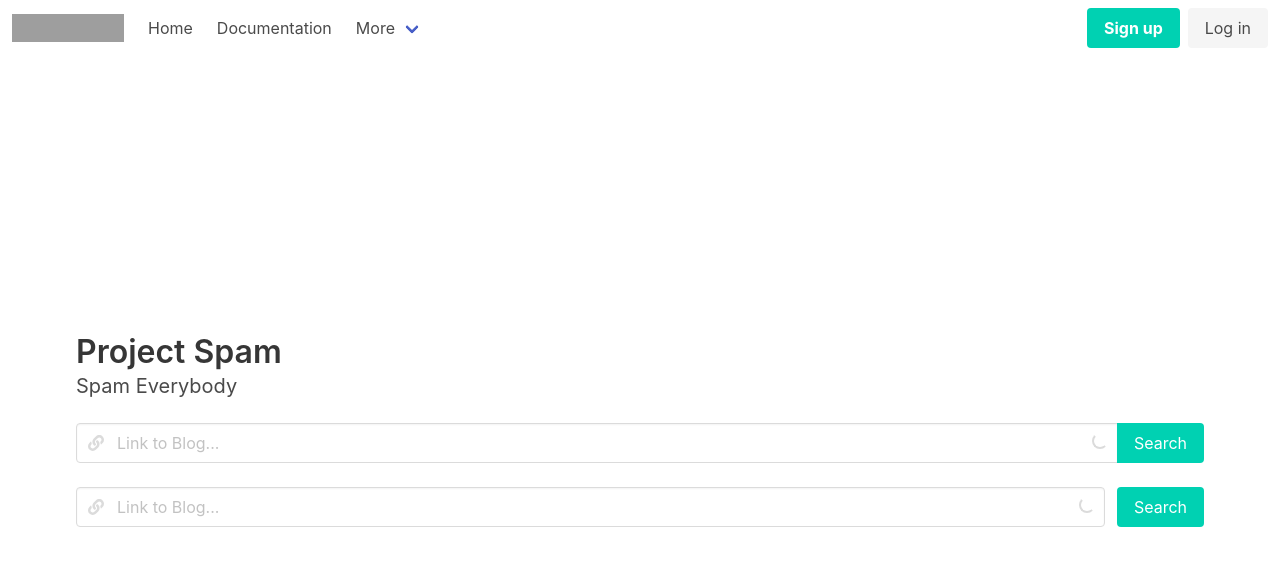
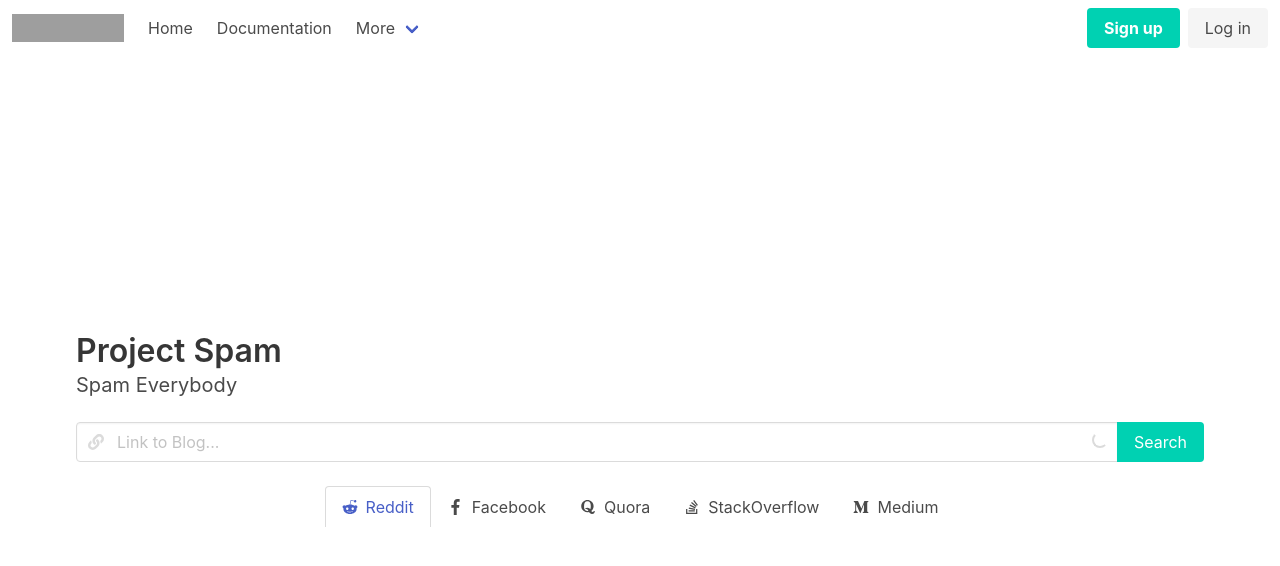
Before and after one commit to nirnejak/content-promotion-app, a Vue app: page / in a window 1280 px wide. Shown: the top 566 px of the page. Built offline with nearby package versions, Linux system fonts and the light colour scheme; grey boxes are pictures that could not be loaded.

Commit message:
Social Tabs Added

```diff
--- a/src/components/Navbar.vue
+++ b/src/components/Navbar.vue
@@ -1,9 +1,9 @@
 <template>
   <nav class="navbar" role="navigation" aria-label="main navigation">
     <div class="navbar-brand">
-      <a class="navbar-item" href="https://bulma.io">
+      <router-link class="navbar-item" to="/">
         <img src="https://bulma.io/images/bulma-logo.png" width="112" height="28" />
-      </a>
+      </router-link>
 
       <a
         role="button"
--- a/src/views/Home.vue
+++ b/src/views/Home.vue
@@ -20,18 +20,52 @@
               </div>
             </div>
           </div>
-
+        </div>
+        <div class="row">
           <div class="column">
-            <div class="field is-grouped">
-              <div class="control is-expanded is-loading has-icons-left">
-                <input type="text" class="input" placeholder="Link to Blog..." />
-                <span class="icon is-small is-left">
-                  <i class="fas fa-link" />
-                </span>
-              </div>
-              <div class="control">
-                <a class="button is-primary">Search</a>
-              </div>
+            <div class="tabs is-boxed is-centered">
+              <ul>
+                <li class="is-active">
+                  <a>
+                    <span class="icon is-small">
+                      <i class="fab fa-reddit-alien" aria-hidden="true" />
+                    </span>
+                    <span>Reddit</span>
+                  </a>
+                </li>
+                <li>
+                  <a>
+                    <span class="icon is-small">
+                      <i class="fab fa-facebook-f" aria-hidden="true" />
+                    </span>
+                    <span>Facebook</span>
+                  </a>
+                </li>
+                <li>
+                  <a>
+                    <span class="icon is-small">
+                      <i class="fab fa-quora" aria-hidden="true" />
+                    </span>
+                    <span>Quora</span>
+                  </a>
+                </li>
+                <li>
+                  <a>
+                    <span class="icon is-small">
+                      <i class="fab fa-stack-overflow" aria-hidden="true" />
+                    </span>
+                    <span>StackOverflow</span>
+                  </a>
+                </li>
+                <li>
+                  <a>
+                    <span class="icon is-small">
+                      <i class="fab fa-medium-m" aria-hidden="true" />
+                    </span>
+                    <span>Medium</span>
+                  </a>
+                </li>
+              </ul>
             </div>
           </div>
         </div>
```
Also changed, not shown: src/components/Item.vue (added, +12 -0 lines).
